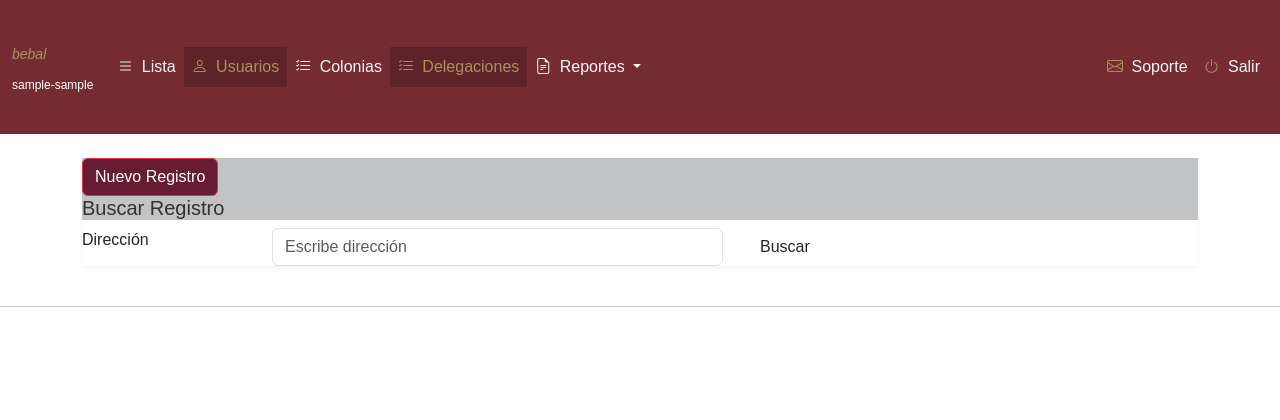
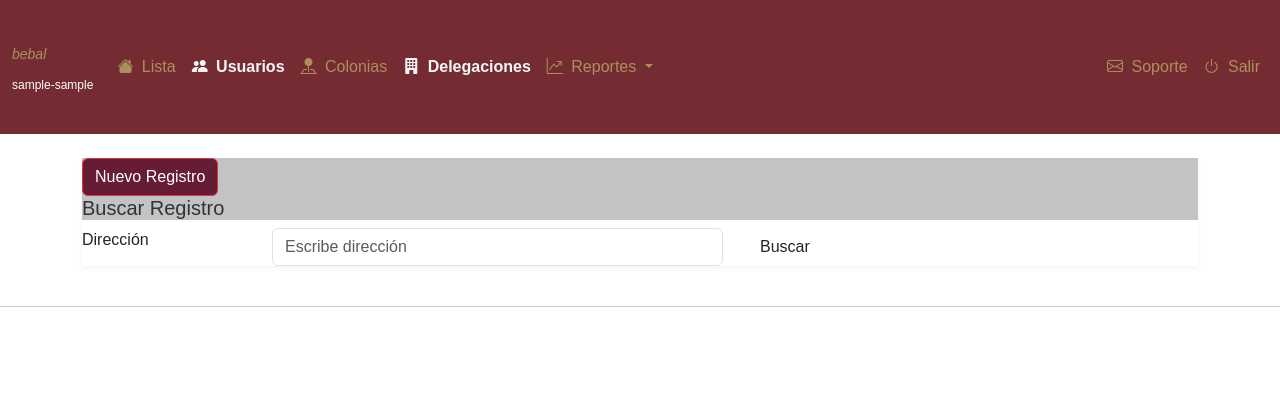
Before and after one commit to Abdielcoder/bebal, a PHP site: page /principal.php in a window 1280 px wide. Shown: the top 420 px of the page. Run offline with PHP 8.4, Linux system fonts and the light colour scheme; the visitor is signed in with stand-in values (Sample User, id 1); data that the repository does not hold is empty.

Commit message:
Mejora del menú: texto dorado, fondo rojo e iconos acordes a cada sección

```diff
--- a/css/custom.css
+++ b/css/custom.css
@@ -36,24 +36,26 @@ Esquema de colores del proyecto:
 }
 
 .navbar-light .navbar-nav .nav-link {
-  color: var(--color-white);
+  color: var(--color-secondary);
+  font-weight: 500;
 }
 
 .navbar-light .navbar-nav .nav-link:hover,
 .navbar-light .navbar-nav .nav-link:focus {
-  color: var(--color-secondary);
+  color: var(--color-secondary-light);
 }
 
 .navbar-light .navbar-nav .active > .nav-link,
 .navbar-light .navbar-nav .nav-link.active {
-  color: var(--color-secondary);
-  background-color: var(--color-primary-dark);
+  color: var(--color-white);
+  background-color: transparent;
+  font-weight: 600;
 }
 
 .navbar-light .navbar-nav .show > .nav-link,
 .navbar-light .navbar-nav .nav-link.show {
-  color: var(--color-secondary);
-  background-color: var(--color-primary-dark);
+  color: var(--color-white);
+  background-color: transparent;
 }
 
 .navbar-light .navbar-toggler {
--- a/navbar.php
+++ b/navbar.php
@@ -19,23 +19,23 @@
     <div class="collapse navbar-collapse" id="navbarSupportedContent">
       <ul class="navbar-nav me-auto mb-2 mb-lg-0">
         <li class="nav-item">
-          <a class="nav-link <?php if (isset($active_principal)){echo 'active';}?>" href="principal.php"><i class='bi bi-list'></i> Lista</a>
+          <a class="nav-link <?php if (isset($active_principal)){echo 'active';}?>" href="principal.php"><i class='bi bi-house-fill'></i> Lista</a>
         </li>
 
 <?php
 if ( $PROFILE=='admin' ) {
 ?>
-<li class="nav-item"><a class="nav-link <?php if (isset($active_usuarios)){echo 'active';}?>" href="usuarios.php"><i class='bi bi-person'></i> Usuarios</a></li>
-<li class="nav-item"><a class="nav-link <?php if (isset($active_colonias)){echo 'active';}?>" href="colonias.php"><i class='bi bi-list-check'></i> Colonias</a></li>
-<li class="nav-item"><a class="nav-link <?php if (isset($active_delegaciones)){echo 'active';}?>" href="delegacion.php"><i class='bi bi-list-check'></i> Delegaciones</a></li>
-<li class="nav-item"><a class="nav-link <?php if (isset($active_giro)){echo 'active';}?>" href="giro.php"><i class='bi bi-list-check'></i> Giro</a></li>
-<li class="nav-item"><a class="nav-link <?php if (isset($active_tramite)){echo 'active';}?>" href="tramite.php"><i class='bi bi-list-check'></i> Tramite</a></li>
-<li class="nav-item"><a class="nav-link <?php if (isset($active_modalidad)){echo 'active';}?>" href="modalidad.php"><i class='bi bi-list-check'></i> Modalidad</a></li>
-<li class="nav-item"><a class="nav-link <?php if (isset($active_serviciosAdicionales)){echo 'active';}?>" href="serviciosAdicionales.php"><i class='bi bi-list-check'></i> Servicios Adicionales</a></li>
+<li class="nav-item"><a class="nav-link <?php if (isset($active_usuarios)){echo 'active';}?>" href="usuarios.php"><i class='bi bi-people-fill'></i> Usuarios</a></li>
+<li class="nav-item"><a class="nav-link <?php if (isset($active_colonias)){echo 'active';}?>" href="colonias.php"><i class='bi bi-pin-map-fill'></i> Colonias</a></li>
+<li class="nav-item"><a class="nav-link <?php if (isset($active_delegaciones)){echo 'active';}?>" href="delegacion.php"><i class='bi bi-building-fill'></i> Delegaciones</a></li>
+<li class="nav-item"><a class="nav-link <?php if (isset($active_giro)){echo 'active';}?>" href="giro.php"><i class='bi bi-arrow-repeat'></i> Giro</a></li>
+<li class="nav-item"><a class="nav-link <?php if (isset($active_tramite)){echo 'active';}?>" href="tramite.php"><i class='bi bi-file-earmark-text-fill'></i> Tramite</a></li>
+<li class="nav-item"><a class="nav-link <?php if (isset($active_modalidad)){echo 'active';}?>" href="modalidad.php"><i class='bi bi-sliders'></i> Modalidad</a></li>
+<li class="nav-item"><a class="nav-link <?php if (isset($active_serviciosAdicionales)){echo 'active';}?>" href="serviciosAdicionales.php"><i class='bi bi-plus-circle-fill'></i> Servicios Adicionales</a></li>
 <?php } else { ?>
-<li class="nav-item"><a class="nav-link <?php if (isset($active_usuarios)){echo 'active';}?>" href="#"><i class='bi bi-person'></i> Usuarios</a></li>
-<li class="nav-item"><a class="nav-link <?php if (isset($active_colonias)){echo 'active';}?>" href="#"><i class='bi bi-list-check'></i> Colonias</a></li>
-<li class="nav-item"><a class="nav-link <?php if (isset($active_delegaciones)){echo 'active';}?>" href="#"><i class='bi bi-list-check'></i> Delegaciones</a></li>
+<li class="nav-item"><a class="nav-link <?php if (isset($active_usuarios)){echo 'active';}?>" href="#"><i class='bi bi-people-fill'></i> Usuarios</a></li>
+<li class="nav-item"><a class="nav-link <?php if (isset($active_colonias)){echo 'active';}?>" href="#"><i class='bi bi-pin-map-fill'></i> Colonias</a></li>
+<li class="nav-item"><a class="nav-link <?php if (isset($active_delegaciones)){echo 'active';}?>" href="#"><i class='bi bi-building-fill'></i> Delegaciones</a></li>
 <?php
 }
 
@@ -46,7 +46,7 @@ $anio=date("Y");
 ?>
         <li class="nav-item dropdown">
           <a class="nav-link dropdown-toggle" href="#" id="navbarDropdown" role="button" data-bs-toggle="dropdown" aria-expanded="false">
-            <i class="bi bi-file-earmark-text"></i> Reportes
+            <i class="bi bi-graph-up-arrow"></i> Reportes
           </a>
           <ul class="dropdown-menu" aria-labelledby="navbarDropdown">
             <li><a class="dropdown-item" href="reporte1.php"><i class="bi bi-play-fill text-secondary"></i> Reporte 1</a></li>
```
